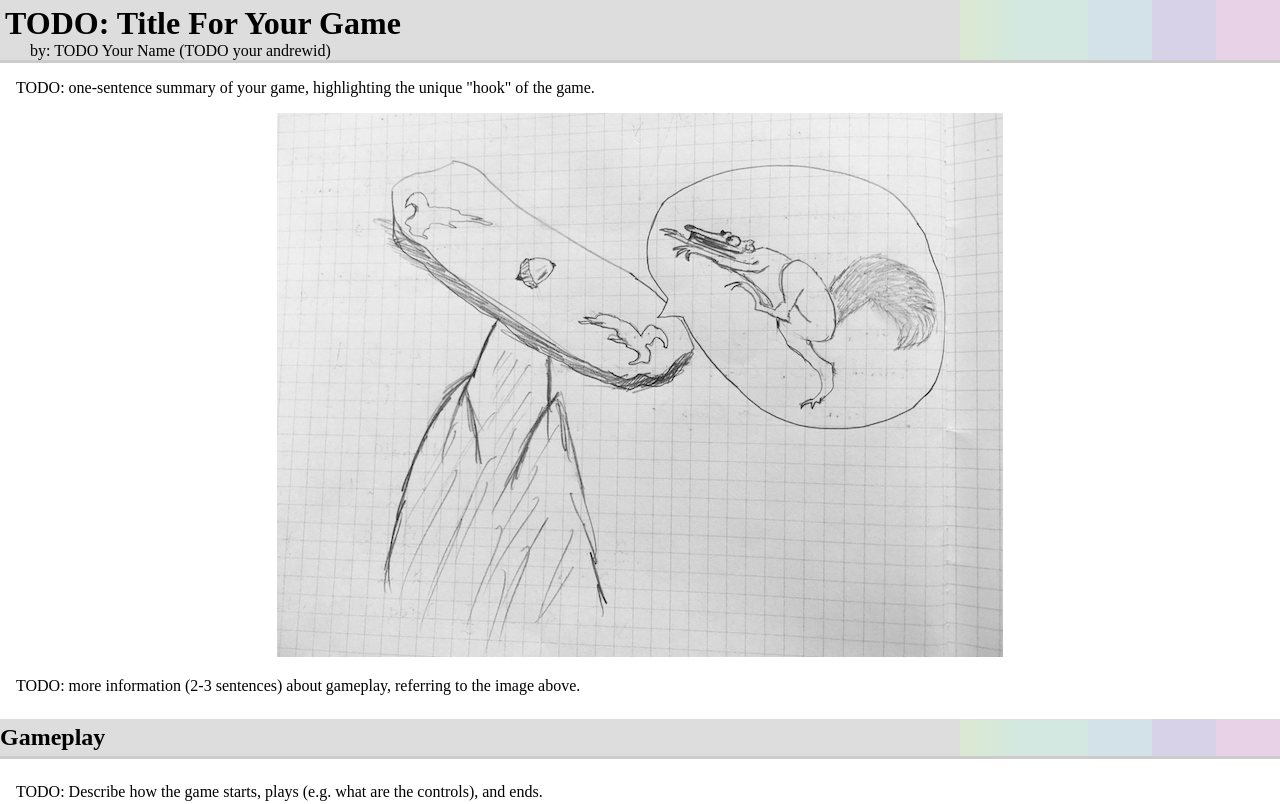
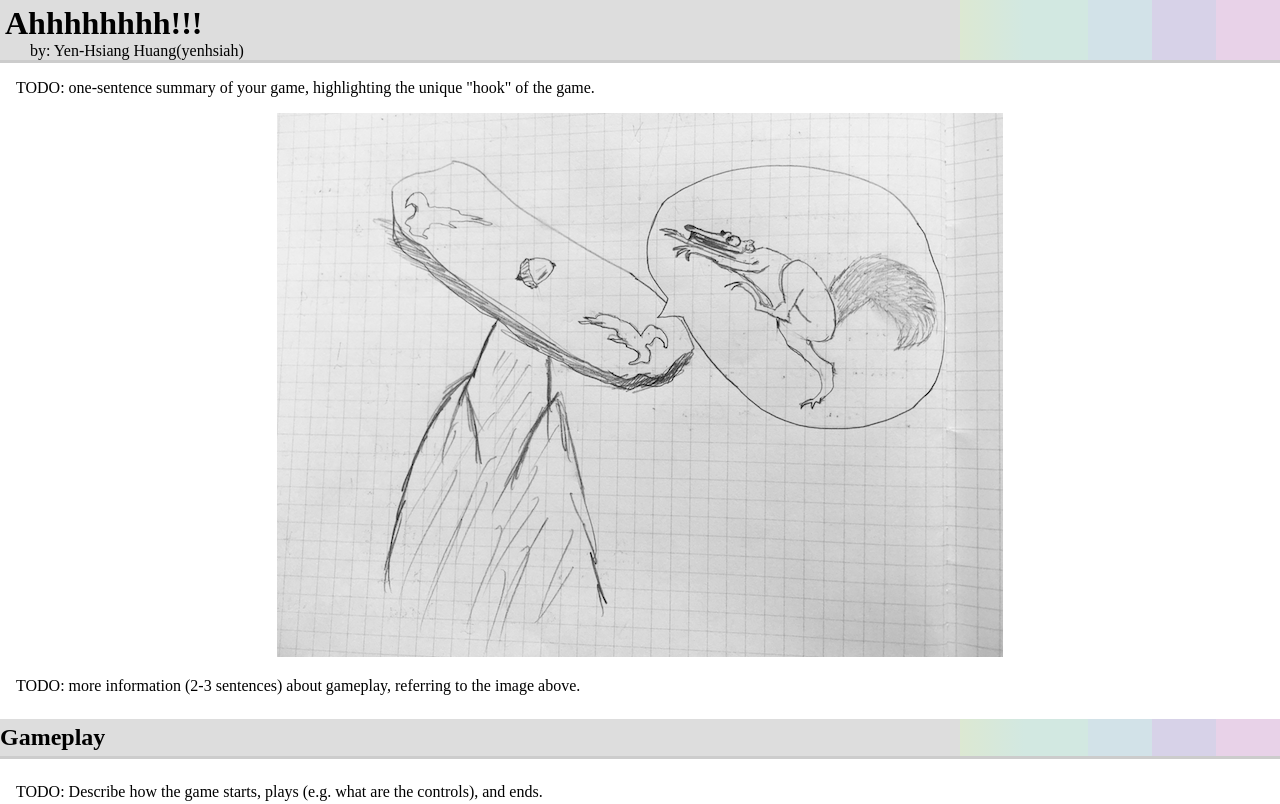
Before and after one commit to yenhsianghuang/15-466-design2, a plain HTML site: page index.html in a window 1280 px wide. Shown: the top 804 px of the page. Drawn offline with Linux system fonts and the light colour scheme.

Commit message:
modify author

```diff
--- a/index.html
+++ b/index.html
@@ -2,7 +2,7 @@
 <!-- NOTE: the string 'TODO' appears everywhere you need to fill in information. -->
 <html>
 <head>
-<title>TODO:Title For Your Game</title>
+<title>Ahhhhhhhh!!!</title>
 <!-- NOTE: this CSS sets up the ".figure" class to center images, and instructs images in ".figure"s to have space around them and to render crisp pixel edges when scaled [e.g. for retina displays]. -->
 <style>
 body {
@@ -50,8 +50,8 @@ p {
 </style>
 </head>
 <body>
-<h1>TODO: Title For Your Game</h1>
-<div id="author">by: TODO Your Name (TODO your andrewid)</div>
+<h1>Ahhhhhhhh!!!</h1>
+<div id="author">by: Yen-Hsiang Huang(yenhsiah)</div>
 <p>TODO: one-sentence summary of your game, highlighting the unique "hook" of the game.</p>
 <!-- the <div> wrapping this image centers it on the page. -->
 <!-- TODO: drawing showing the main view of the game during play -->
```
